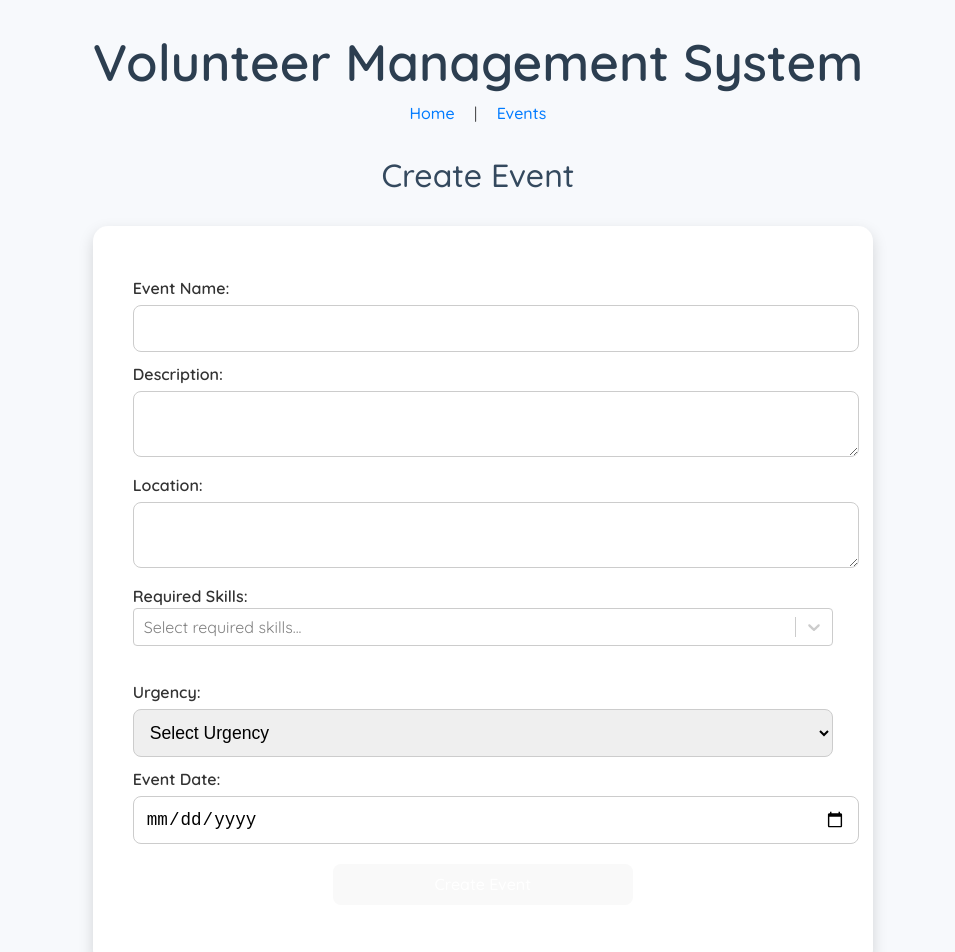
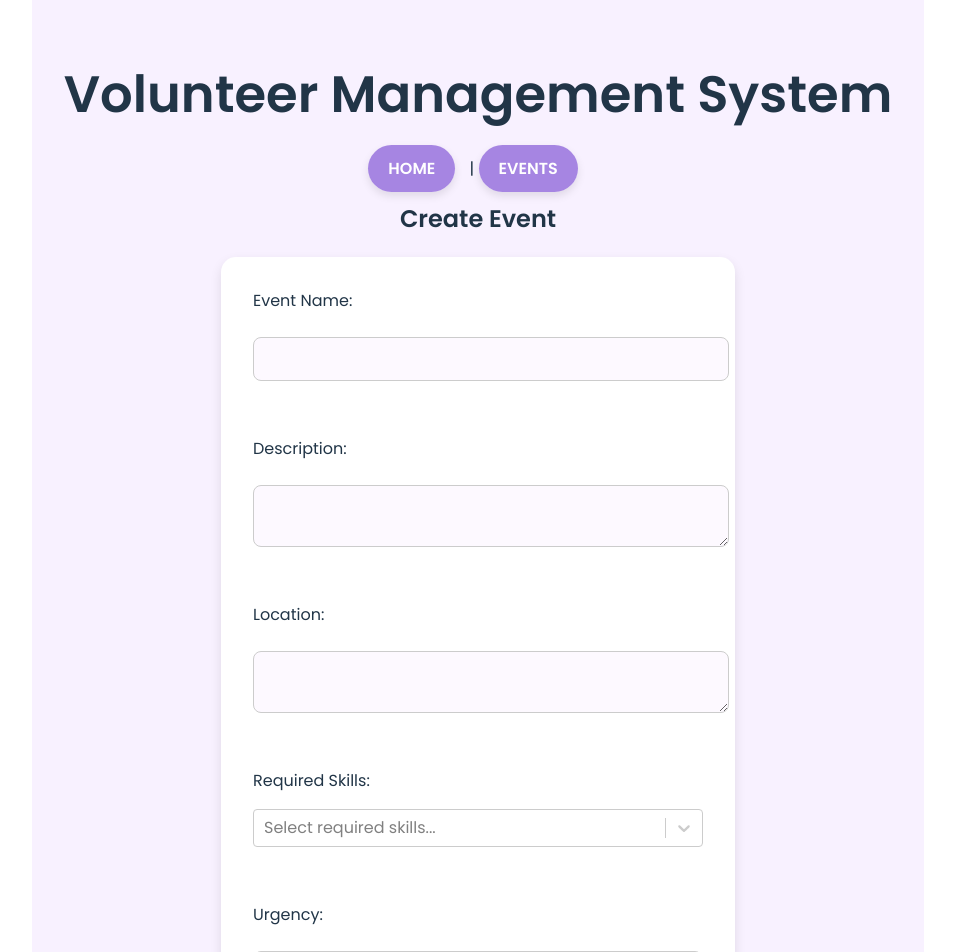
Before and after one commit to BagelSamurai/COSC-4353-Group-Project, a React (Vite) app: page /events in a window 1280 px wide. Shown: the top 952 px of the page, without its empty margins (162-1117 px from the left). Built offline with nearby package versions, Linux system fonts and the light colour scheme.

Commit message:
Changed css for events

```diff
--- a/src/App.css
+++ b/src/App.css
@@ -1,95 +1,194 @@
 /* Import Google Fonts */
-@import url('https://fonts.googleapis.com/css2?family=Quicksand:wght@300;400;500;600&display=swap');
+@import url('https://fonts.googleapis.com/css2?family=Poppins:wght@300;400;500;600&display=swap');
 
-body {
-  font-family: 'Quicksand', sans-serif;
-  background-color: #f7f9fc;
-  color: #333;
-  margin: 0;
-  padding: 0;
+/* Root Layout */
+#root {
+  max-width: 1280px;
+  margin: 0 auto;
+  padding: 2rem;
   text-align: center;
-  display: flex;
-  justify-content: center;
-  align-items: center;
-  min-height: 100vh;
-  flex-direction: column;
+  background-color: #f8f1ff; /* Soft lavender background */
+  font-family: 'Poppins', sans-serif;
 }
 
-h1 {
-  font-size: 2.5rem;
-  font-weight: 600;
-  color: #2c3e50;
-  margin-bottom: 10px;
+/* Logo Styling */
+.logo {
+  height: 6em;
+  padding: 1.5em;
+  will-change: filter;
+  transition: filter 300ms, transform 0.3s ease-in-out;
+  margin-bottom: 2rem;
 }
 
-h2 {
-  font-size: 2rem;
-  font-weight: 500;
-  color: #34495e;
+.logo:hover {
+  filter: drop-shadow(0 0 2em #a685e2aa);
+  transform: scale(1.1);
 }
 
-/* Bigger and Centered Form */
-form {
-  background: white;
-  padding: 40px;  /* Increased padding */
-  border-radius: 15px; /* More rounded corners */
-  box-shadow: 0px 6px 15px rgba(0, 0, 0, 0.15); /* Slightly stronger shadow */
-  width: 100%;
-  max-width: 700px;  /* Increased max-width */
-  margin: auto;
-  text-align: left;
+.logo.react:hover {
+  filter: drop-shadow(0 0 2em #61dafbaa);
 }
 
-/* Form elements */
-label {
-  display: block;
-  font-weight: 600;
-  margin-top: 10px;
+/* Logo Spin Animation */
+@keyframes logo-spin {
+  from {
+    transform: rotate(0deg);
+  }
+  to {
+    transform: rotate(360deg);
+  }
 }
 
-input, select, textarea {
+@media (prefers-reduced-motion: no-preference) {
+  a:nth-of-type(2) .logo {
+    animation: logo-spin infinite 20s linear;
+  }
+}
+
+/* Card Component */
+.card {
+  background-color: #ffffff;
+  border-radius: 20px; /* More rounded corners */
+  padding: 2rem;
+  box-shadow: 0 6px 15px rgba(0, 0, 0, 0.15);
+  margin-bottom: 2rem;
+  text-align: left;
+  transition: transform 0.3s ease;
+}
+
+.card:hover {
+  transform: translateY(-5px);
+}
+
+/* Read the Docs Text */
+.read-the-docs {
+  color: #888;
+  font-size: 1rem;
+}
+
+/* Navigation Styling */
+nav {
+  margin-top: 20px;
+}
+
+nav a {
+  margin-right: 10px;
+  text-decoration: none;
+  padding: 12px 20px;
+  background-color: #a685e2; /* Soft purple */
+  color: white;
+  border-radius: 30px; /* Rounded buttons */
+  font-weight: bold;
+  text-transform: uppercase;
+  box-shadow: 0 4px 8px rgba(0, 0, 0, 0.1);
+  transition: all 0.3s ease;
+}
+
+nav a:hover {
+  background-color: #8c5dbf; /* Slightly darker purple */
+  transform: scale(1.05);
+}
+
+/* Form Styling */
+form {
+  display: grid;
+  grid-template-columns: 1fr;
+  gap: 1rem;
+  max-width: 450px;
+  margin: 0 auto;
+  text-align: left;
+  background: #fff;
+  padding: 2rem;
+  border-radius: 15px;
+  box-shadow: 0 5px 12px rgba(0, 0, 0, 0.1);
+}
+
+/* Input and Select Styling */
+input[type="text"],
+input[type="email"],
+input[type="password"],
+select,
+textarea,
+input[type="date"] {
   width: 100%;
-  padding: 12px; /* Increased padding */
-  margin-top: 5px;
-  border-radius: 8px; /* More rounded */
+  padding: 12px;
+  margin-top: 8px;
+  border-radius: 8px;
   border: 1px solid #ccc;
-  font-size: 1.1rem; /* Slightly larger text */
+  font-size: 1rem;
+  background-color: #fdf9ff; /* Soft pinkish background */
+  transition: all 0.3s ease;
+}
+
+input[type="text"]:focus,
+input[type="email"]:focus,
+input[type="password"]:focus,
+select:focus,
+textarea:focus,
+input[type="date"]:focus {
+  border-color: #a685e2;
+  outline: none;
+  box-shadow: 0 0 8px rgba(166, 133, 226, 0.5);
 }
 
 /* Button Styling */
 button {
-  background-color: #ff69b4;
+  padding: 12px 20px;
+  background: linear-gradient(135deg, #a685e2, #6d5fbf);
   color: white;
-  font-size: 1.1rem;
-  font-weight: 600;
-  padding: 12px 20px; /* Larger button */
   border: none;
-  border-radius: 8px;
+  border-radius: 30px;
+  font-size: 1rem;
   cursor: pointer;
-  transition: background-color 0.3s ease-in-out;
-  display: block;
-  margin: 20px auto;
-  width: 100%;
-  max-width: 300px;
+  transition: all 0.3s ease;
+  font-weight: bold;
+  text-transform: uppercase;
+  box-shadow: 0 4px 10px rgba(0, 0, 0, 0.1);
 }
 
 button:hover {
-  background-color: #ff4d94;
+  background: linear-gradient(135deg, #8c5dbf, #5541a8);
+  transform: scale(1.05);
 }
 
-/* Navigation Links */
-nav {
-  margin-bottom: 20px;
+/* Multi-Select Styling */
+.css-2b097c-container {
+  width: 100%;
 }
 
-nav a {
-  text-decoration: none;
-  font-weight: 500;
-  color: #007bff;
-  margin: 0 15px;
-  transition: color 0.3s ease-in-out;
+.css-yk16xz-control {
+  border-radius: 8px;
+  border: 1px solid #ccc;
+  background-color: #fdf9ff;
 }
 
-nav a:hover {
-  color: #ff69b4;
+.css-1pahdxg-control {
+  border-color: #a685e2 !important;
+  box-shadow: 0 0 8px rgba(166, 133, 226, 0.5) !important;
 }
+
+/* Media Queries for Responsiveness */
+@media (max-width: 768px) {
+  #root {
+    padding: 1rem;
+  }
+
+  .card {
+    padding: 1.5rem;
+  }
+
+  form {
+    width: 100%;
+    padding: 1.5rem;
+  }
+
+  nav {
+    display: flex;
+    flex-direction: column;
+  }
+
+  nav a {
+    margin-bottom: 10px;
+    display: inline-block;
+  }
+}
```
